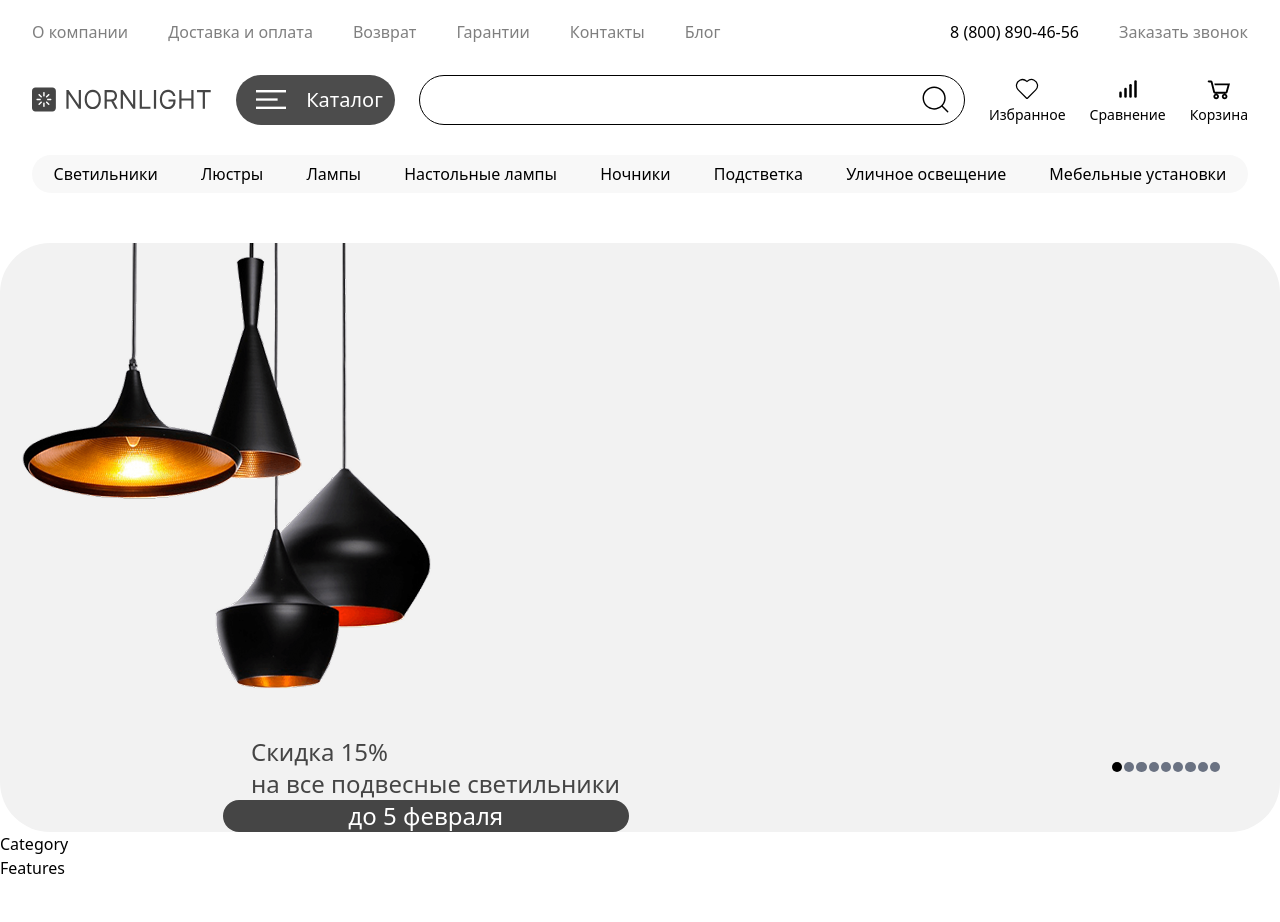
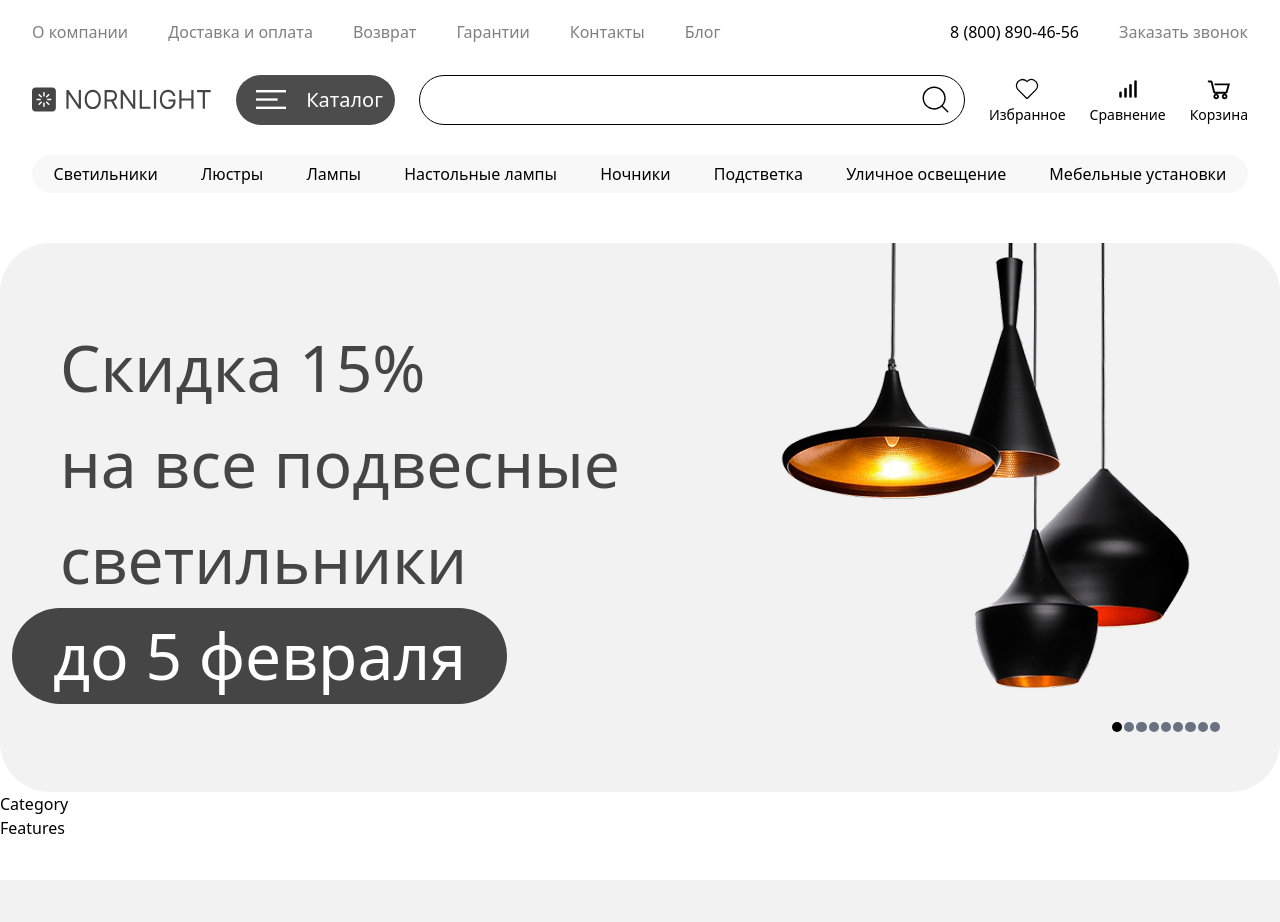
Before and after one commit to Usmonqulov-Abduhamid-5018844/Anti-Coder, a React (Vite) app: page / in a window 1280 px wide. Shown: the top 922 px of the page. Built offline with nearby package versions, Linux system fonts and the light colour scheme.

Commit message:
hero + mediya

```diff
--- a/src/components/hero/Hero.tsx
+++ b/src/components/hero/Hero.tsx
@@ -1,22 +1,27 @@
 import React from "react";
-import hero  from "../../assets/hero.png"
+import hero from "../../assets/hero.png";
 
 const Hero = () => {
   return (
     <section>
-      <div className="container-lg w-full flex gap-10 rounded-[50px] bg-[#F2F2F2] relative max-2xl:flex-col-reverse">
-        <div className="w-[50%] h-full text-[64px] flex justify-center ml-[207px] flex-col max-2xl:text-2xl max-lg:w-full max-lg:h-[50%]">
-          <h2 className="pl-7 text-[#454545]">Скидка 15% <br/>на все подвесные светильники</h2>
-          <div className="w-[65%] rounded-[100px] flex justify-center items-center text-white bg-[#454545]">
-            до 5 февраля
+      <div className="container-lg w-full flex gap-10 rounded-[50px] max-[700px]:rounded-[0px] bg-[#F2F2F2] relative">
+        <div className="container flex mb-[96px] max-[1200px]:flex-col-reverse">
+          <div className="w-[50%] h-full text-[64px] flex justify-center flex-col  mt-[42px] max-[1200px]:w-[100%] max-[630px]:text-[40px]">
+            <h2 className="pl-7 text-[#454545]">
+              Скидка 15% <br />
+              на все подвесные светильники
+            </h2>
+            <div className="w-[495px] max-[630px]:text-[30px] rounded-[100px] flex justify-center items-center text-white bg-[#454545] ml-[-20px] max-[1200px]:w-[300px] max-[1200px]:text-[40px] max-[1200px]:ml-0">
+              до 5 февраля
+            </div>
           </div>
-        </div>
-        <div className="w-[50%] h-full ">
-          <div className="w-full h-full">
-            <img src={hero} alt="" />
+
+          <div className="w-[50%] h-full pl-[135px] max-[1200px]:w-full max-[1200px]:pl-0">
+            <div className=" ">
+              <img className=" max-[1200px]:mx-auto" src={hero} alt="" />
+            </div>
           </div>
-        </div>
-        <div className="w-[108px] h-2.5 grid grid-cols-9 gap-[2px] absolute right-[60px] bottom-[60px]">
+          <div className="w-[108px] h-2.5 grid grid-cols-9 gap-[2px] absolute right-[60px] bottom-[60px] max-[1200px]:left-[50%] max-[1200px]:-translate-1/2">
             <div className="bg-black rounded-[50%] "></div>
             <div className="bg-gray-500 rounded-[50%] "></div>
             <div className="bg-gray-500 rounded-[50%] "></div>
@@ -27,6 +32,8 @@ const Hero = () => {
             <div className="bg-gray-500 rounded-[50%] "></div>
             <div className="bg-gray-500 rounded-[50%] "></div>
           </div>
+
+        </div>
       </div>
     </section>
   );
--- a/src/pages/home/Home.tsx
+++ b/src/pages/home/Home.tsx
@@ -2,8 +2,8 @@ import React from "react";
 import Hero from "../../components/hero/Hero";
 import Category from "../../components/category/Category";
 import Features from "../../components/features/Features";
-import ProductView from "../../components/product-view/ProductView";
-import Brands from "../../components/brands/Brands";
+// import ProductView from "../../components/product-view/ProductView";
+// import Brands from "../../components/brands/Brands";
 
 const Home = () => {
   return (
@@ -11,8 +11,8 @@ const Home = () => {
       <Hero/>
       <Category/>
       <Features/>
-      <ProductView/>
-      <Brands/>
+      {/* <ProductView/> */}
+      {/* <Brands/> */}
     </div>
   );
 };
```
